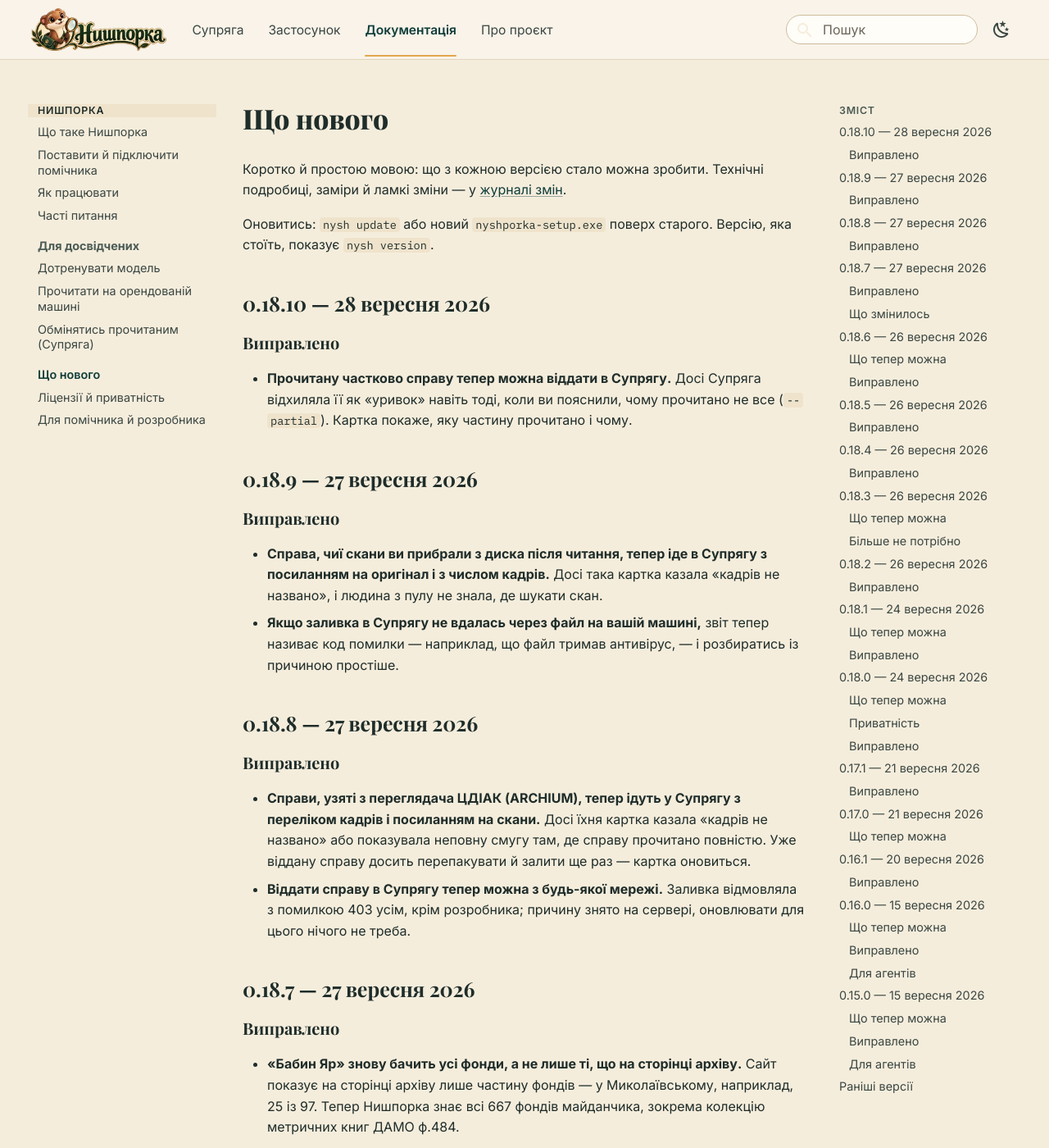
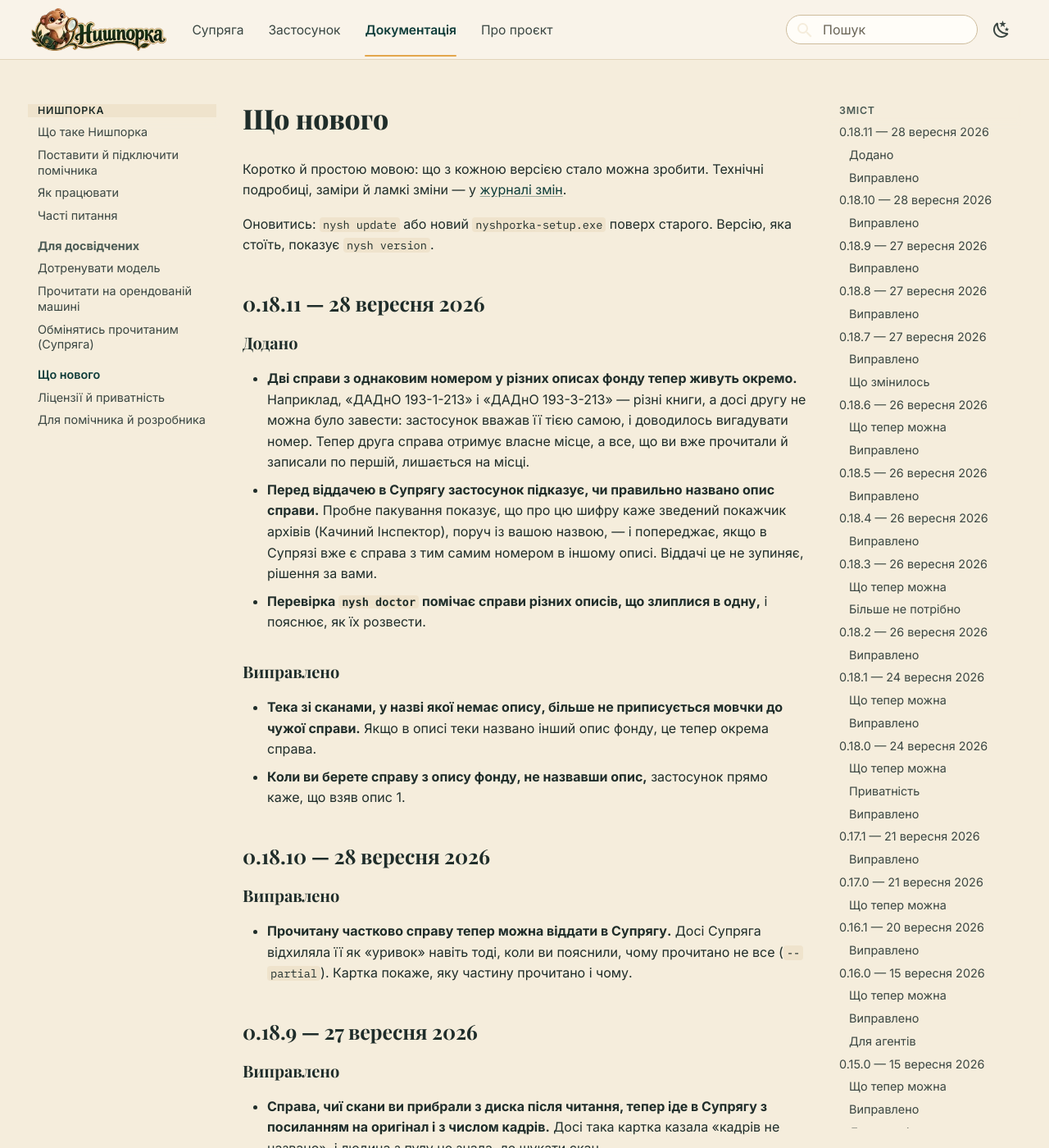
Before and after one commit to SERGIUSH-UA/nyshporka, an MkDocs documentation site: the page built from docs/whats-new.md, in a window 1280 px wide and 1400 px high. Shown: the whole window at 82% size. Built offline with MkDocs 1.6.1 and Material for MkDocs 9.7.7, drawn with Linux system fonts in a browser that asks for light colours; comment, search, counter and statistics services are not loaded.

Commit message:
0.18.11: справа іншого опису — окрема справа з власним ключем
Co-Authored-By: Claude Opus 5.5 <noreply@anthropic.com>
Claude-Session: https://claude.ai/code/session_014ViDe1YNW1DHign9y4C4xE

```diff
--- a/docs/whats-new.md
+++ b/docs/whats-new.md
@@ -6,6 +6,31 @@
 
 Оновитись: `nysh update` або новий `nyshporka-setup.exe` поверх старого.
 Версію, яка стоїть, показує `nysh version`.
+
+## 0.18.11 — 28 вересня 2026
+
+### Додано
+
+- **Дві справи з однаковим номером у різних описах фонду тепер живуть
+  окремо.** Наприклад, «ДАДнО 193-1-213» і «ДАДнО 193-3-213» — різні книги,
+  а досі другу не можна було завести: застосунок вважав її тією самою, і
+  доводилось вигадувати номер. Тепер друга справа отримує власне місце, а
+  все, що ви вже прочитали й записали по першій, лишається на місці.
+- **Перед віддачею в Супрягу застосунок підказує, чи правильно названо опис
+  справи.** Пробне пакування показує, що про цю шифру каже зведений покажчик
+  архівів (Качиний Інспектор), поруч із вашою назвою, — і попереджає, якщо в
+  Супрязі вже є справа з тим самим номером в іншому описі. Віддачі це не
+  зупиняє, рішення за вами.
+- **Перевірка `nysh doctor` помічає справи різних описів, що злиплися в
+  одну,** і пояснює, як їх розвести.
+
+### Виправлено
+
+- **Тека зі сканами, у назві якої немає опису, більше не приписується
+  мовчки до чужої справи.** Якщо в описі теки названо інший опис фонду, це
+  тепер окрема справа.
+- **Коли ви берете справу з опису фонду, не назвавши опис,** застосунок
+  прямо каже, що взяв опис 1.
 
 ## 0.18.10 — 28 вересня 2026
 
--- a/src/nyshporka/__init__.py
+++ b/src/nyshporka/__init__.py
@@ -16,6 +16,6 @@
 можуть розійтись у відповідях.
 """
 
-__version__ = "0.18.10"
+__version__ = "0.18.11"
 
 __all__ = ["__version__"]
```
Also changed, not shown: CHANGELOG.md (+2 -0 lines).
